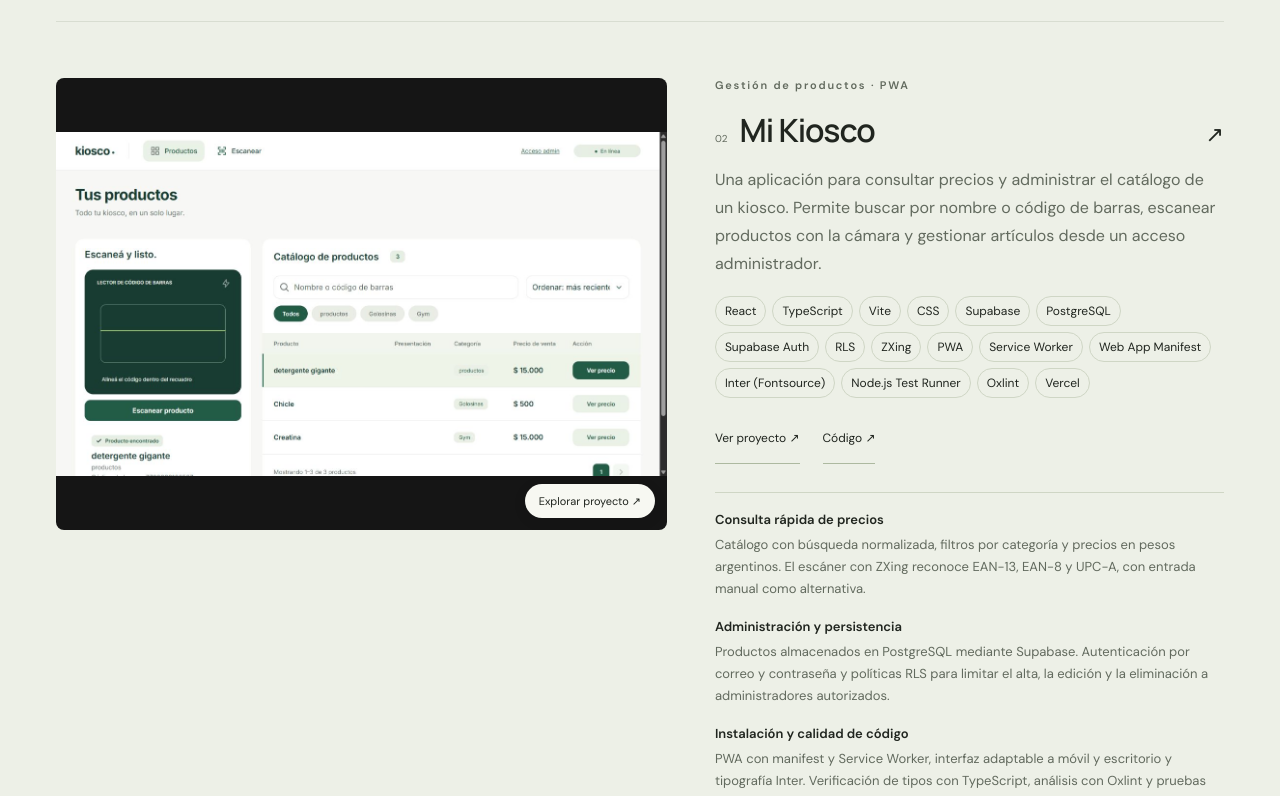
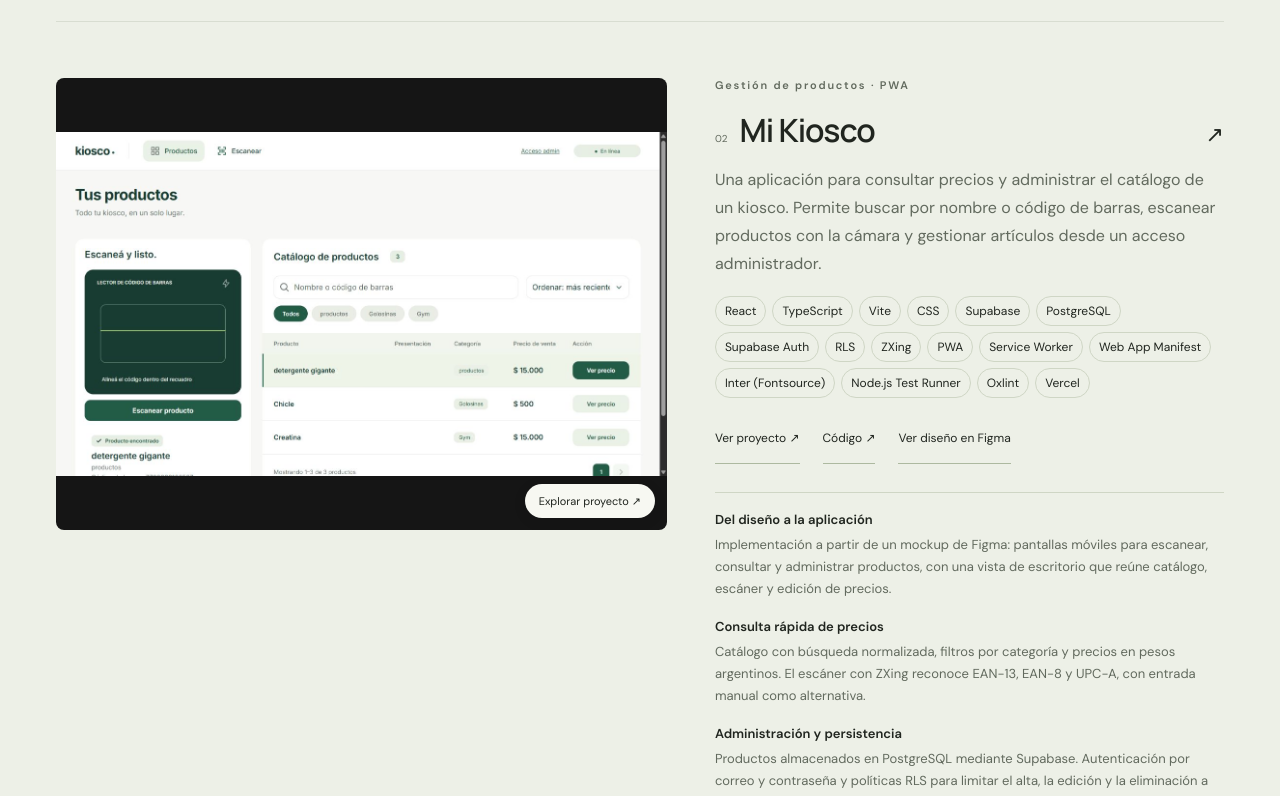
Before and after one commit to Leracius/Portfolio-web, a React (Vite) app: page / in a window 1280 px wide. Shown: the part 1705-2501 px from the top of the page. Built offline with nearby package versions, Linux system fonts and the light colour scheme.

Commit message:
Link Mi Kiosco Figma design from portfolio

```diff
--- a/projects.json
+++ b/projects.json
@@ -28,6 +28,7 @@
   {
     "id": "mi-kiosco",
     "name": "Mi Kiosco",
+    "figmaUrl": "https://www.figma.com/design/iwsSx3XchUbCuJBBrCzjOZ/mi-kiosco",
     "category": "Gestión de productos · PWA",
     "link": [
       "https://github.com/Leracius/mi-kiosco",
@@ -55,6 +56,10 @@
     "desc": "Una aplicación para consultar precios y administrar el catálogo de un kiosco. Permite buscar por nombre o código de barras, escanear productos con la cámara y gestionar artículos desde un acceso administrador.",
     "details": [
       {
+        "title": "Del diseño a la aplicación",
+        "description": "Implementación a partir de un mockup de Figma: pantallas móviles para escanear, consultar y administrar productos, con una vista de escritorio que reúne catálogo, escáner y edición de precios."
+      },
+      {
         "title": "Consulta rápida de precios",
         "description": "Catálogo con búsqueda normalizada, filtros por categoría y precios en pesos argentinos. El escáner con ZXing reconoce EAN-13, EAN-8 y UPC-A, con entrada manual como alternativa."
       },
--- a/src/App.jsx
+++ b/src/App.jsx
@@ -52,6 +52,11 @@ function ProjectCard({ project, index }) {
           <a href={project.link[0]} target="_blank" rel="noopener noreferrer">
             Código <Arrow />
           </a>
+          {project.figmaUrl && (
+            <a href={project.figmaUrl} target="_blank" rel="noopener noreferrer">
+              Ver diseño en Figma
+            </a>
+          )}
         </div>
         <div className="project-details">
           {project.details?.map((detail) => (
--- a/src/styles/App.css
+++ b/src/styles/App.css
@@ -228,6 +228,7 @@ h2 {
 }
 .project-links {
   display: flex;
+  flex-wrap: wrap;
   gap: 23px;
   margin-top: 22px;
   font-size: 12px;
```
Also changed, not shown: 1 other file (tests, documents, lock files or other folders).
